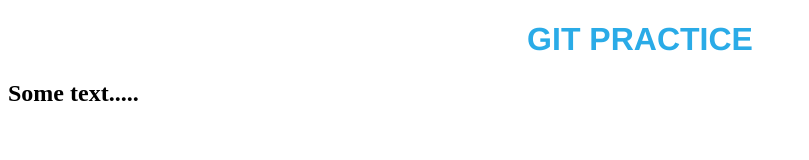
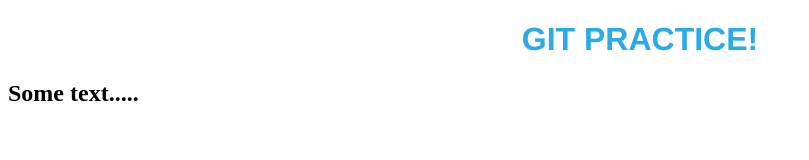
Before and after one commit to andymtv/gitpractice, a plain HTML site: page index.html in a window 1280 px wide. Shown: the whole page, without its empty margins (0-809 px from the left). Drawn offline with Linux system fonts and the light colour scheme.

Commit message:
added exclamation

```diff
--- a/index.html
+++ b/index.html
@@ -8,7 +8,7 @@
     <link rel="stylesheet" href="style.css">
 </head>
 <body>
-    <h1>GIT PRACTICE</h1>
+    <h1>GIT PRACTICE!</h1>
     <h2>Some text.....</h2>
     <script src="script.js"></script>
 </body>
```
